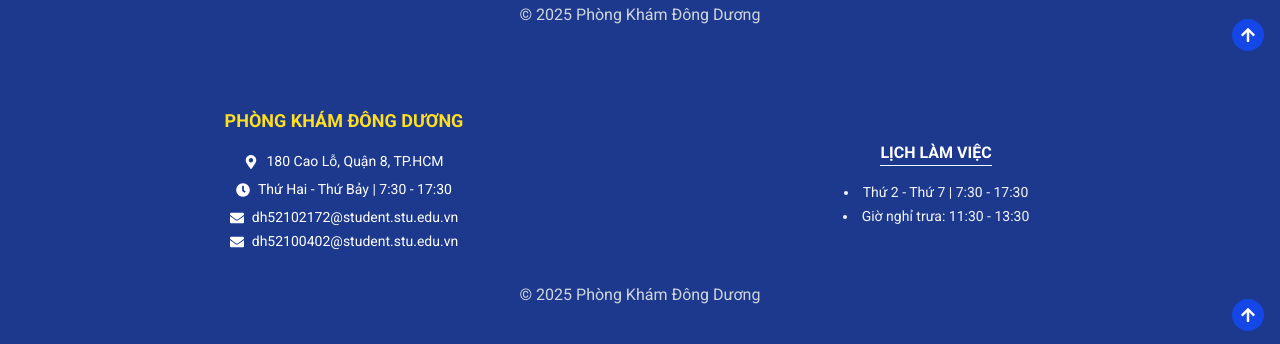
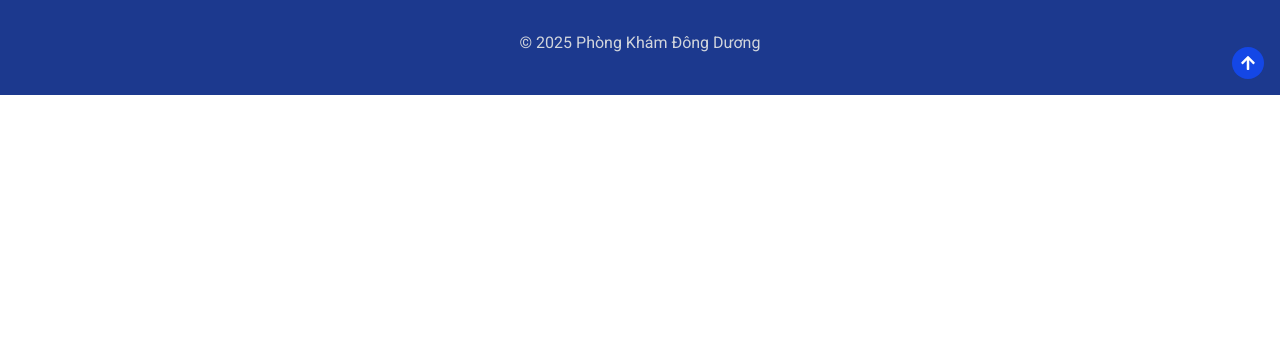
Before and after one commit to nien309/phongkhamfe, a Next.js app: page / in a window 1280 px wide. Shown: the part 2600-2944 px from the top of the page. After the commit the page ends 2695 px from the top, so only its background shows below. Built offline with nearby package versions, Linux system fonts and the light colour scheme.

Commit message:
Increase header height to 100px
Updated the header container's height from 72px to 100px to provide more vertical space in the header component.

```diff
--- a/src/app/(home)/layout.tsx
+++ b/src/app/(home)/layout.tsx
@@ -1,4 +1,3 @@
-import Footer from "@/components/Footer";
 import Header from "@/components/Header";
 
 export default function RootLayout({
@@ -12,7 +11,6 @@
         <main className="text-black">
             {children}
         </main>
-      <Footer />
     </>
     );
   }
--- a/src/components/Header.tsx
+++ b/src/components/Header.tsx
@@ -20,7 +20,7 @@
 
   return (
     <header className="bg-white shadow sticky top-0 z-50">
-      <div className="max-w-7xl mx-auto px-4 h-[72px] flex items-center justify-between">
+      <div className="max-w-7xl mx-auto px-4 h-[100px] flex items-center justify-between">
 
 
         {/* Logo được cố định kích thước không làm giãn header */}
```
